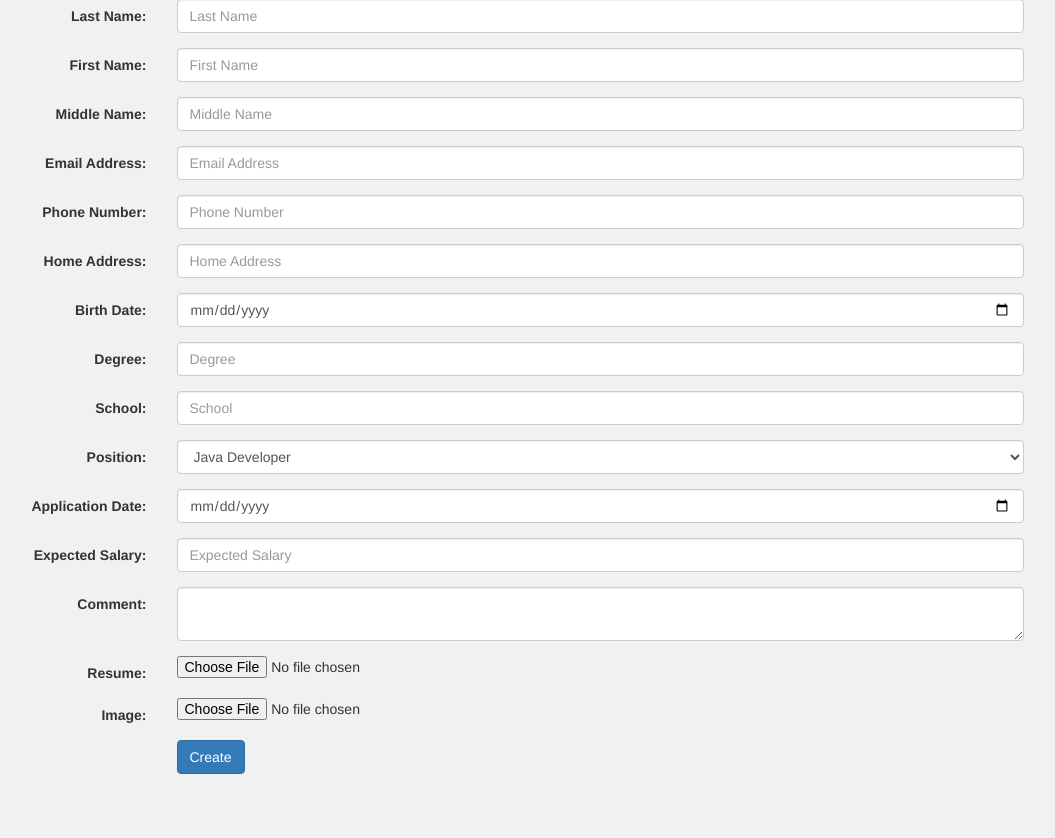
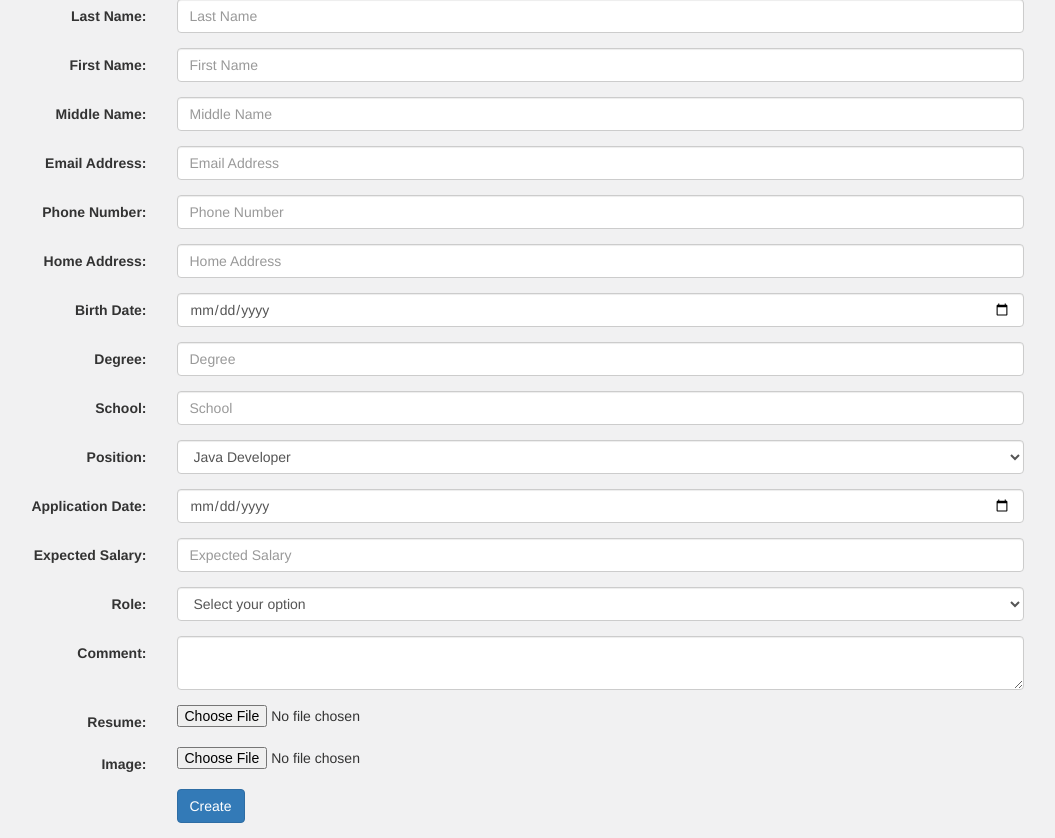
Before and after one commit to Jcarnecer/resume-management, a CodeIgniter app: page /resume-management/applicant/add in a window 1280 px wide. Shown: the part 705-1543 px from the top of the page, without its empty margins (186-1241 px from the left). Before the commit the page ends 1479 px from the top, so only its background shows below. Run offline with CodeIgniter, Linux system fonts and the light colour scheme; data comes from the database, SQL or seed files in the repository.

Commit message:
Update 08/28/2017

```diff
--- a/application/controllers/ApplicantController.php
+++ b/application/controllers/ApplicantController.php
@@ -14,7 +14,7 @@ class ApplicantController extends CI_Controller {
       $this->load->model('role');
       $this->load->model('applicant');
       $this->load->model('employee');
-      $title['title'] = "Astrid Technologies | New Applicant";
+      $data['title'] = "Astrid Technologies";
       $data['role'] = $this->role->view_role();
       $data['count'] = $this->applicant->count();
       $data['countemployee'] = $this->employee->count();
@@ -230,7 +230,7 @@ class ApplicantController extends CI_Controller {
    $this->role->name = $_POST['name'];
    $this->role->insert_role();
 
-   redirect('home');
+   redirect('');
  }
 
   public function view_add_employee(){
--- a/application/views/applicant/new.php
+++ b/application/views/applicant/new.php
@@ -99,6 +99,55 @@
          </div>
 
          <div class="form-group">
+           <label  class="col-sm-3 control-label">Role:</label>
+           <div class="col-sm-9">
+             <select id='staff' class="form-control">
+                <option value="disabled selected">Select your option</option>
+               <option value="employee">Employee</option>
+               <option value="intern">Intern</option>
+               </select>
+
+               <div style='display:none;' id='emp_form'>
+                 <div class="form-group"><br>
+                   <label  class="col-sm-3 control-label">Date Hired:</label>
+                   <div class="col-sm-9">
+                       <input type="date" name="date_hired" class="form-control" placeholder="Date Hired"/>
+                   </div>
+                 </div>
+
+                 <div class="form-group">
+                   <label  class="col-sm-3 control-label">SSS Number:</label>
+                   <div class="col-sm-9">
+                       <input type="text" name="sss" class="form-control" placeholder="SSS Number"/>
+                   </div>
+                 </div>
+
+                 <div class="form-group">
+                   <label  class="col-sm-3 control-label">TIN:</label>
+                   <div class="col-sm-9">
+                       <input type="text" name="tin" class="form-control" placeholder="TIN"/>
+                   </div>
+                 </div>
+
+                 <div class="form-group">
+                   <label  class="col-sm-3 control-label">PhilHealth:</label>
+                   <div class="col-sm-9">
+                       <input type="text" name="philhealth" class="form-control" placeholder="PHILHEALTH"/>
+                   </div>
+                 </div>
+
+                 <div class="form-group">
+                   <label  class="col-sm-3 control-label">Pagibig:</label>
+                   <div class="col-sm-9">
+                       <input type="text" name="pagibig" class="form-control" placeholder="PAGIBIG"/>
+                   </div>
+                 </div>
+
+               </div>
+           </div>
+         </div>
+
+         <div class="form-group">
            <label class="col-sm-3 control-label">Comment:</label>
            <div class="col-sm-9">
              <textarea class="form-control" name="comment"></textarea>
--- a/assets/css/style.css
+++ b/assets/css/style.css
@@ -15,6 +15,9 @@ a {
 
 a:active {
   background-color: #24cbf2; }
+
+.tab {
+  padding-top: 20px; }
 
 div.tab-menu div.list-group > a {
   background-color: #24cbf2;
@@ -50,9 +53,6 @@ div.tab-content:not(.active) {
 .page-header {
   border-color: #d9d9d9; }
 
-#employee-div {
-  display: none; }
-
 .grid-divider {
   position: relative;
   padding: 0; }
@@ -80,5 +80,9 @@ div.tab-content:not(.active) {
   color: #24cbf2;
   font-weight: 700;
   font-size: 200%; }
+#thumbnail{
+  width: 100px;
+  height: 100px;
+}
 
 /*# sourceMappingURL=style.css.map */
--- a/assets/js/script.js
+++ b/assets/js/script.js
@@ -4,8 +4,21 @@ $(document).ready(function(){
     $(this).siblings('a.active').removeClass("active");
     $(this).addClass("active");
     var index = $(this).index();
-    $("div.tab>div.tab-content>div.list-group>a").removeClass("active");
+    $("div.tab>div.tab-content").removeClass("active");
     $("div.tab>div.tab-content").eq(index).addClass("active");
   });
 
 });
+
+$(document).ready(function(){
+    $('#staff').on('change', function() {
+      if ( this.value == 'employee')
+      {
+        $("#emp_form").show();
+      }
+      else
+      {
+        $("#emp_form").hide();
+      }
+    });
+});
--- a/assets/scss/style.scss
+++ b/assets/scss/style.scss
@@ -18,6 +18,9 @@ a{
 }
 a:active {
     background-color: #24cbf2;
+}
+.tab{
+  padding-top: 20px;
 }
 div.tab-menu div.list-group>a{
   background-color: #24cbf2;
@@ -59,10 +62,6 @@ div.tab-content:not(.active){
   border-color: #d9d9d9;
 }
 
-#employee-div{
-  display: none;
-}
-
 .grid-divider {
       position: relative;
       padding: 0;
```
Also changed, not shown: 1 other file.
